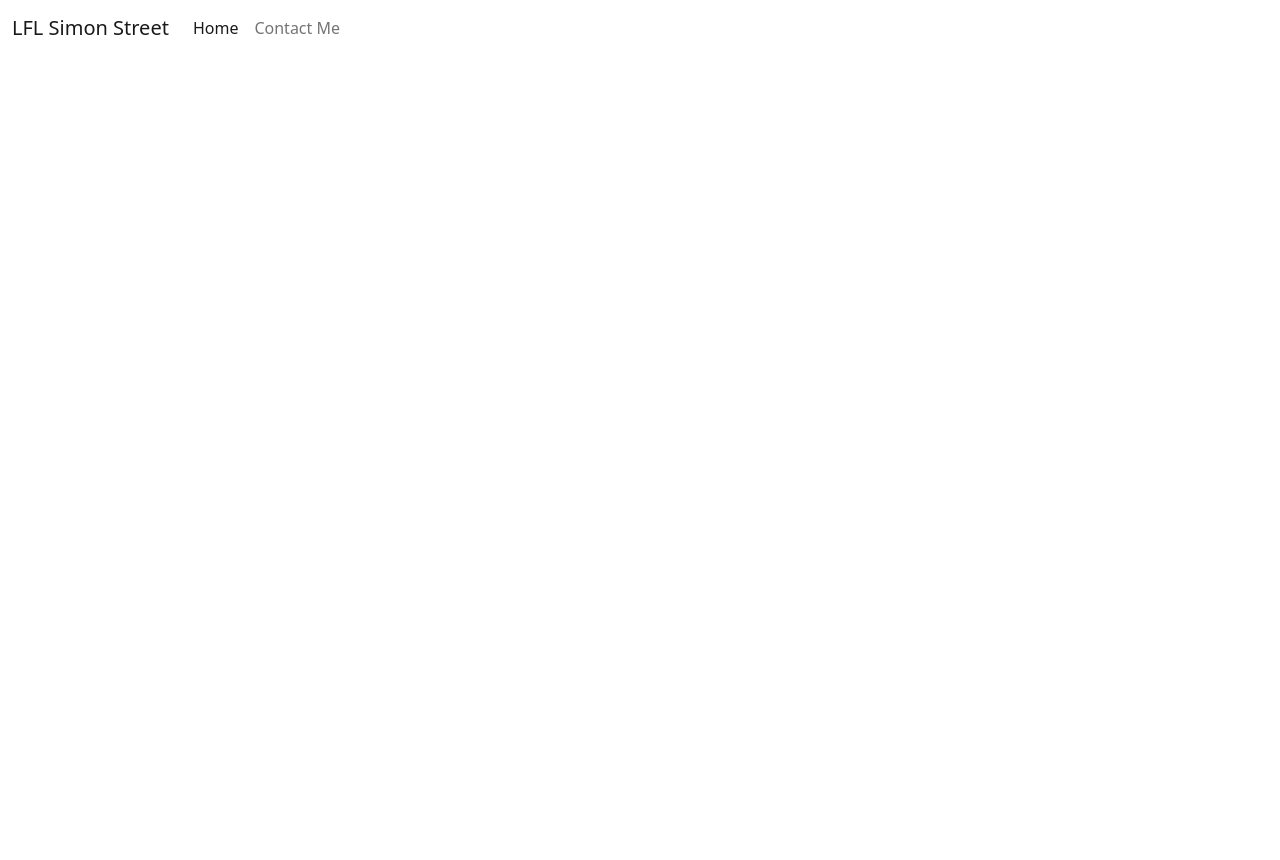
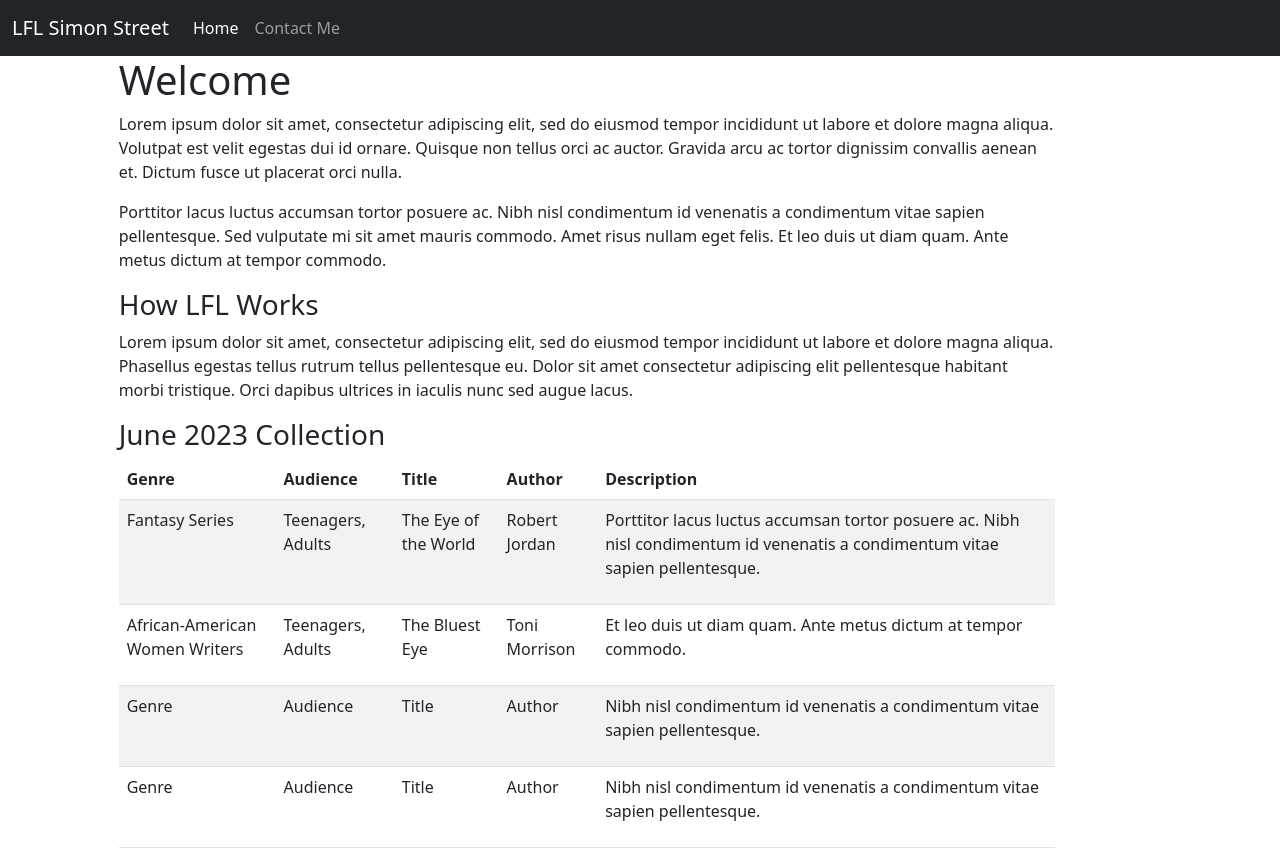
Before and after one commit to AnneElizabeth/week_9, a plain HTML site: page index.html in a window 1280 px wide. Before the commit the page ends 800 px from the top, so only its background shows below. Drawn offline with nearby package versions, Linux system fonts and the light colour scheme.

Commit message:
Commit base code for Bootstrap components, grid setup

```diff
--- a/index.html
+++ b/index.html
@@ -5,12 +5,9 @@
         <meta name="viewport" content="width=device-width, initial-scale=1">
         <title>Week 9 Coding Assignment - Anne E.</title>
         <link href="https://cdn.jsdelivr.net/npm/bootstrap@5.2.3/dist/css/bootstrap.min.css" rel="stylesheet" integrity="sha384-rbsA2VBKQhggwzxH7pPCaAqO46MgnOM80zW1RWuH61DGLwZJEdK2Kadq2F9CUG65" crossorigin="anonymous">
-        <script src="https://cdn.jsdelivr.net/npm/@popperjs/core@2.11.6/dist/umd/popper.min.js" integrity="sha384-oBqDVmMz9ATKxIep9tiCxS/Z9fNfEXiDAYTujMAeBAsjFuCZSmKbSSUnQlmh/jp3" crossorigin="anonymous"></script>
-        <script src="https://cdn.jsdelivr.net/npm/bootstrap@5.2.3/dist/js/bootstrap.min.js" integrity="sha384-cuYeSxntonz0PPNlHhBs68uyIAVpIIOZZ5JqeqvYYIcEL727kskC66kF92t6Xl2V" crossorigin="anonymous"></script>
-        <script src="https://code.jquery.com/jquery-3.7.0.js" integrity="sha256-JlqSTELeR4TLqP0OG9dxM7yDPqX1ox/HfgiSLBj8+kM=" crossorigin="anonymous"></script>
     </head>
     <body>
-        <nav class="navbar navbar-expand-lg bg-body-tertiary">
+      <nav class="navbar navbar-expand-lg navbar-dark bg-dark">
             <div class="container-fluid">
               <a class="navbar-brand" href="#">LFL Simon Street</a>
               <button class="navbar-toggler" type="button" data-bs-toggle="collapse" data-bs-target="#navbarSupportedContent" aria-controls="navbarSupportedContent" aria-expanded="false" aria-label="Toggle navigation">
@@ -28,8 +25,73 @@
               </div>
             </div>
           </nav>
+          <div class="container-fluid">
+            <div class="row">
+              <div class="col-sm-1"></div>
+              <div class="col-sm-9">
+                <h1>Welcome</h1>
+                <p>Lorem ipsum dolor sit amet, consectetur adipiscing elit, sed do eiusmod tempor incididunt ut labore et dolore magna aliqua. Volutpat est velit egestas dui id ornare. Quisque non tellus orci ac auctor. Gravida arcu ac tortor dignissim convallis aenean et. Dictum fusce ut placerat orci nulla.</p>
+                <p>Porttitor lacus luctus accumsan tortor posuere ac. Nibh nisl condimentum id venenatis a condimentum vitae sapien pellentesque. Sed vulputate mi sit amet mauris commodo. Amet risus nullam eget felis. Et leo duis ut diam quam. Ante metus dictum at tempor commodo.</p>
+                                <h3>How LFL Works</h3>
+                <p>Lorem ipsum dolor sit amet, consectetur adipiscing elit, sed do eiusmod tempor incididunt ut labore et dolore magna aliqua. Phasellus egestas tellus rutrum tellus pellentesque eu. Dolor sit amet consectetur adipiscing elit pellentesque habitant morbi tristique. Orci dapibus ultrices in iaculis nunc sed augue lacus.</p>
+              <h3>June 2023 Collection</h3>
+                <table class="table table-striped">
+                  <thead>
+                    <tr>
+                      <th>Genre</th>
+                      <th>Audience</th>
+                      <th>Title</th>
+                      <th>Author</th>
+                      <th>Description</th>
+                    </tr>
+                  </thead>
+                  <tbody>
+                    <tr>
+                      <td>Fantasy Series</td>
+                      <td>Teenagers, Adults</td>
+                      <td>The Eye of the World</td>
+                      <td>Robert Jordan</td>
+                      <td>
+                        <p>Porttitor lacus luctus accumsan tortor posuere ac. Nibh nisl condimentum id venenatis a condimentum vitae sapien pellentesque.</p>
+                      </td>
+                    </tr>
+                    <tr>
+                      <td>African-American Women Writers</td>
+                      <td>Teenagers, Adults</td>
+                      <td>The Bluest Eye</td>
+                      <td>Toni Morrison</td>
+                      <td>
+                        <p>Et leo duis ut diam quam. Ante metus dictum at tempor commodo.</p>
+                      </td>
+                    </tr>
+                    <tr>
+                      <td>Genre</td>
+                      <td>Audience</td>
+                      <td>Title</td>
+                      <td>Author</td>
+                      <td>
+                        <p>Nibh nisl condimentum id venenatis a condimentum vitae sapien pellentesque.</p>
+                      </td>
+                    </tr>
+                    <tr>
+                      <td>Genre</td>
+                      <td>Audience</td>
+                      <td>Title</td>
+                      <td>Author</td>
+                      <td>
+                        <p>Nibh nisl condimentum id venenatis a condimentum vitae sapien pellentesque.</p>
+                      </td>
+                    </tr>
+                  </tbody>
+                </table>
+              </div>
+              <div class="col-sm-2"></div>
+            </div>
+          </div>
 
-
+        <script src="https://cdn.jsdelivr.net/npm/@popperjs/core@2.11.6/dist/umd/popper.min.js" integrity="sha384-oBqDVmMz9ATKxIep9tiCxS/Z9fNfEXiDAYTujMAeBAsjFuCZSmKbSSUnQlmh/jp3" crossorigin="anonymous"></script>
+        <script src="https://cdn.jsdelivr.net/npm/bootstrap@5.2.3/dist/js/bootstrap.min.js" integrity="sha384-cuYeSxntonz0PPNlHhBs68uyIAVpIIOZZ5JqeqvYYIcEL727kskC66kF92t6Xl2V" crossorigin="anonymous"></script>
+        <script src="https://code.jquery.com/jquery-3.7.0.js" integrity="sha256-JlqSTELeR4TLqP0OG9dxM7yDPqX1ox/HfgiSLBj8+kM=" crossorigin="anonymous"></script>
         <script src="https://cdn.jsdelivr.net/npm/bootstrap@5.2.3/dist/js/bootstrap.bundle.min.js" integrity="sha384-kenU1KFdBIe4zVF0s0G1M5b4hcpxyD9F7jL+jjXkk+Q2h455rYXK/7HAuoJl+0I4" crossorigin="anonymous"></script>
     </body>
 </html>
```
Also changed, not shown: contact.html (+16 -0 lines).
